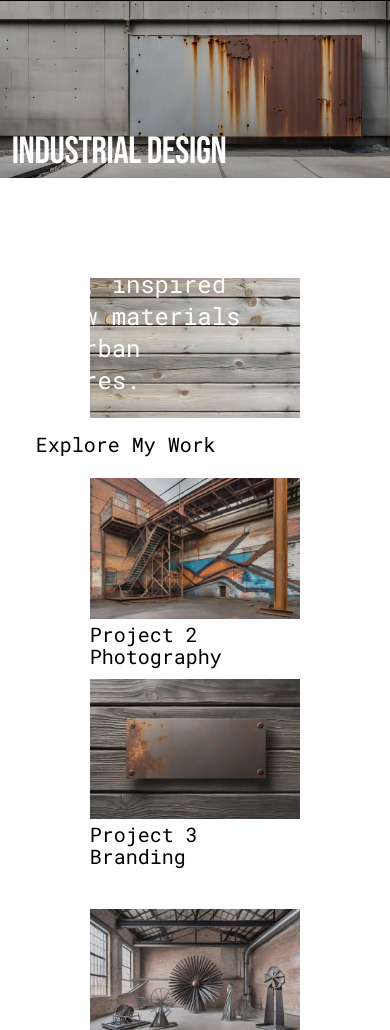
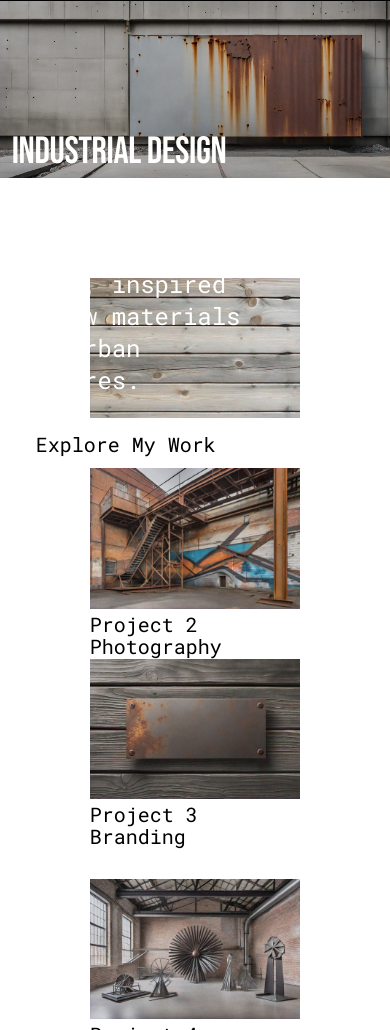
Before and after one commit to UJ474/Capston__Project, a plain HTML site: page index.html in a window 390 px wide. Shown: the part 970-2000 px from the top of the page. Drawn offline with Linux system fonts and the light colour scheme.

Commit message:
gap change

```diff
--- a/Nine_Projects.css
+++ b/Nine_Projects.css
@@ -55,7 +55,7 @@
     }
 
     .project-row {
-        gap: 16px;
+        gap: 6px;
     }
 
     .projects {
@@ -65,7 +65,7 @@
 
 @media (max-width: 450px) {
     .Nine-Project-Overview-Collage {
-        gap: 16px;
+        gap: 6px;
     }
 
     .project-row {
```
